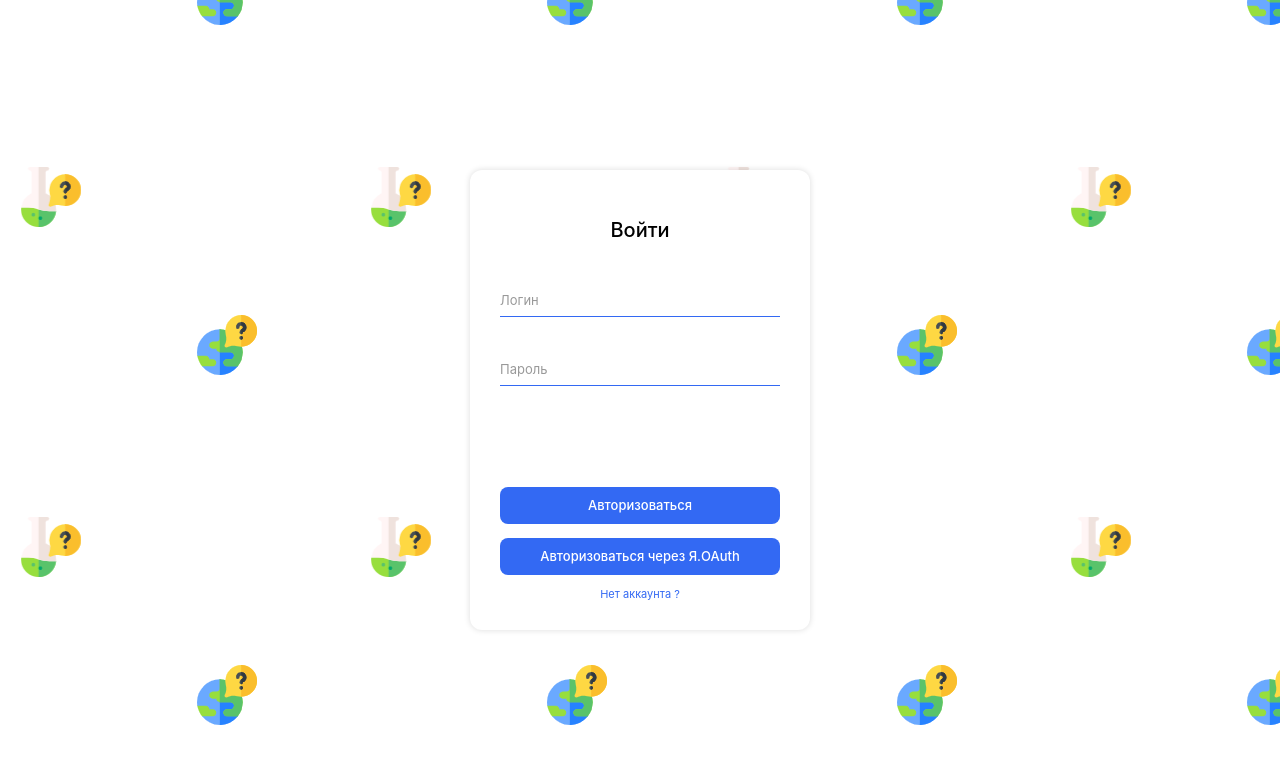
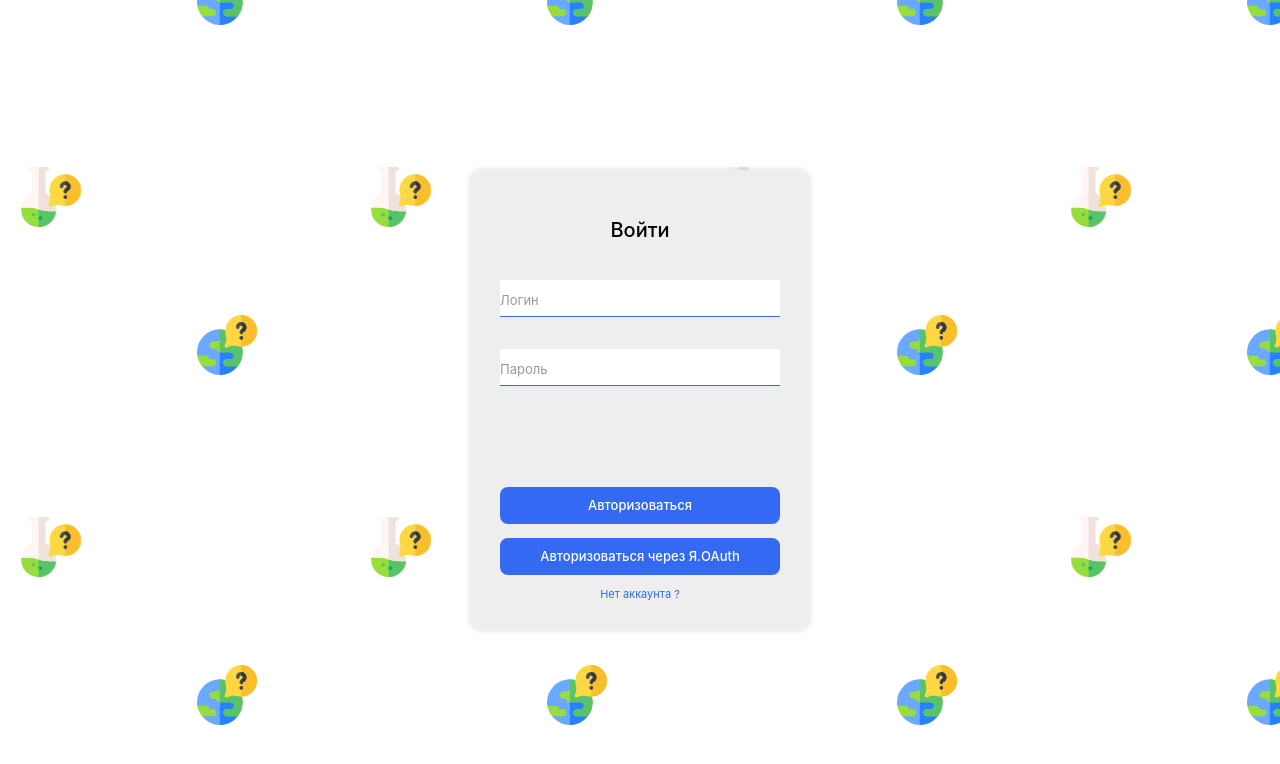
Before and after one commit to Fargo-praktikum/game, a React app: page /login in a window 1280 px wide. Shown: the top 764 px of the page. Built offline with nearby package versions, Linux system fonts and the light colour scheme; the HTML template or start-up script is replaced by a standard one.

Commit message:
add mainTheme

```diff
--- a/src/components/Profile/Profile.scss
+++ b/src/components/Profile/Profile.scss
@@ -11,7 +11,7 @@
 
 .profile__wrapper {
     padding: 30px;
-    background: white;
+    background: #eee;
 }
 
 .profile {
--- a/src/components/pages/LeaderboardPage/LeaderboardPage.scss
+++ b/src/components/pages/LeaderboardPage/LeaderboardPage.scss
@@ -3,7 +3,7 @@
 .leaderboard {
     padding: 50px 70px;
     width: 80%;
-    background: white;
+    background: #eee;
 
     &__header {
         font-size: 16px;
--- a/src/components/pages/ProfilePage/ProfilePage.scss
+++ b/src/components/pages/ProfilePage/ProfilePage.scss
@@ -5,7 +5,7 @@
     align-items: center;
     min-height: 100vh;
     width: 100%;
-    background: white;
+    background: #eee;
 }
 
 .image-upload > input {
--- a/src/styles/forms/floatingLabelForm.scss
+++ b/src/styles/forms/floatingLabelForm.scss
@@ -12,7 +12,7 @@
     padding-top: 50px;
     width: 340px;
     box-sizing: border-box;
-    background: white;
+    background: #eee;
 
     &__header {
         margin-bottom: 40px;
```
